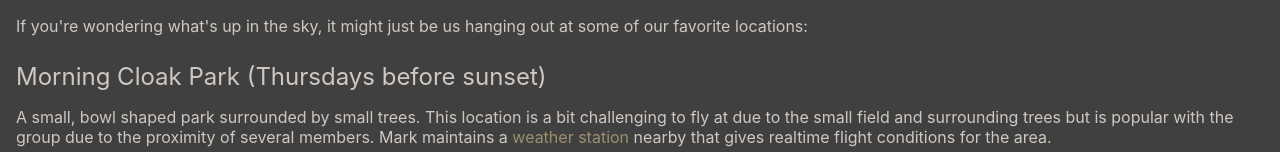
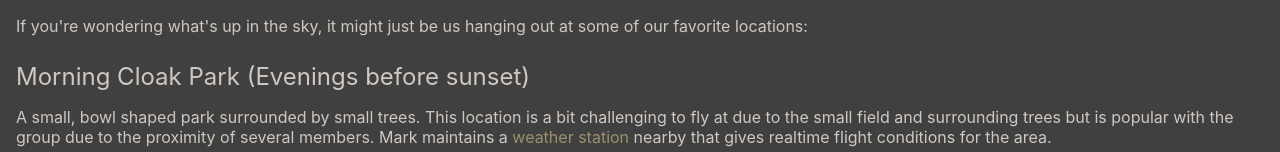
Before and after one commit to desertskyrangers/www.desertskyrangers.org, a React (Create React App) app: page /locations in a window 1280 px wide. Shown: the part 191-343 px from the top of the page. Built offline with nearby package versions, Linux system fonts and the light colour scheme.

Commit message:
Location tweak

```diff
--- a/src/Locations.js
+++ b/src/Locations.js
@@ -10,7 +10,7 @@ export default function Locations() {
 				If you're wondering what's up in the sky, it might just be us hanging
 				out at some of our favorite locations:
 			</p>
-			<h5><a href="https://goo.gl/maps/i3NkAMGppHkqknxw6">{Icons.LOCATION}</a> Morning Cloak Park (Thursdays before sunset)</h5>
+			<h5><a href="https://goo.gl/maps/i3NkAMGppHkqknxw6">{Icons.LOCATION}</a> Morning Cloak Park (Evenings before sunset)</h5>
 			<p>
 				A small, bowl shaped park surrounded by small trees. This location
 				is a bit challenging to fly at due to the small field and
```
